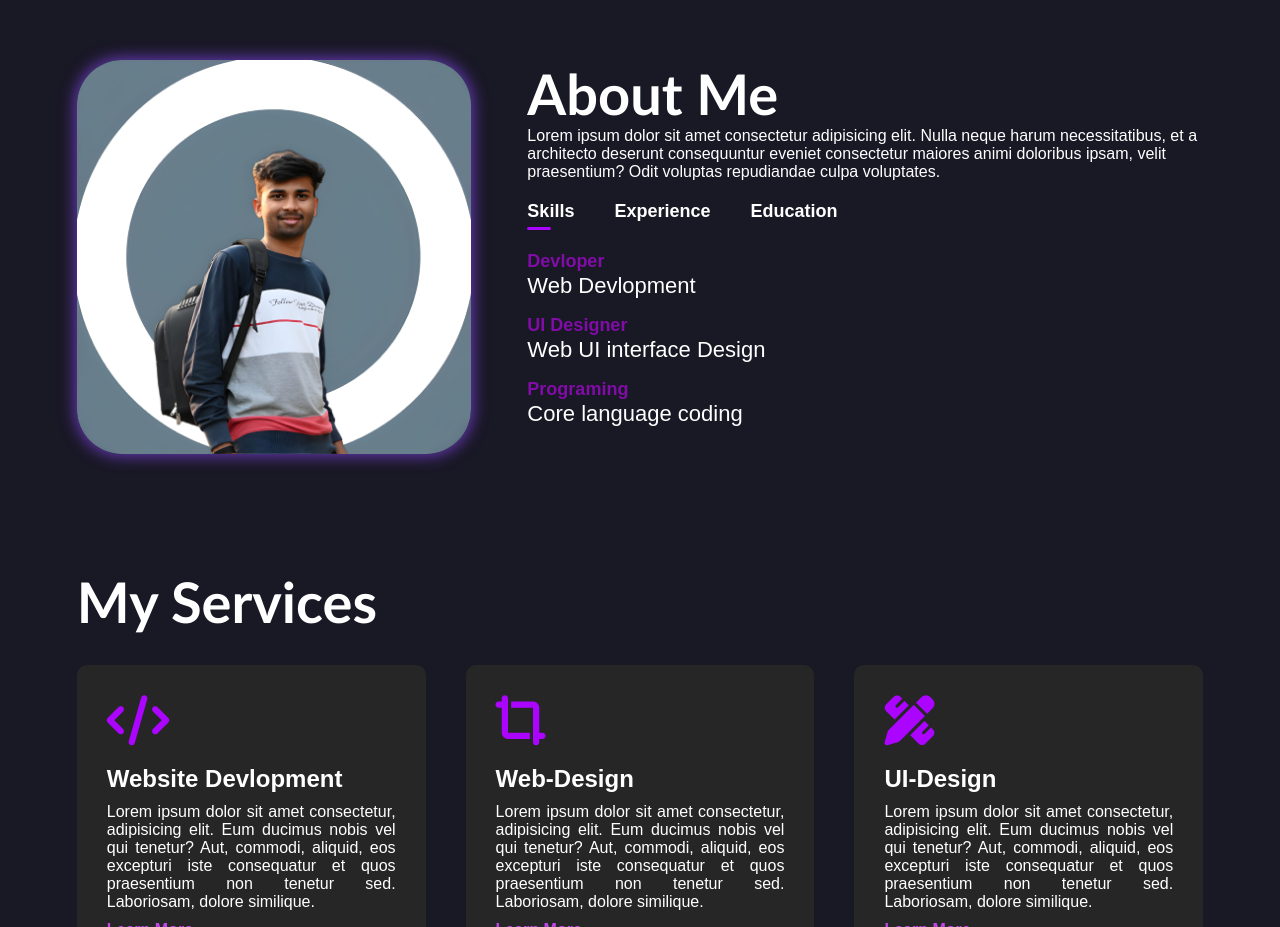
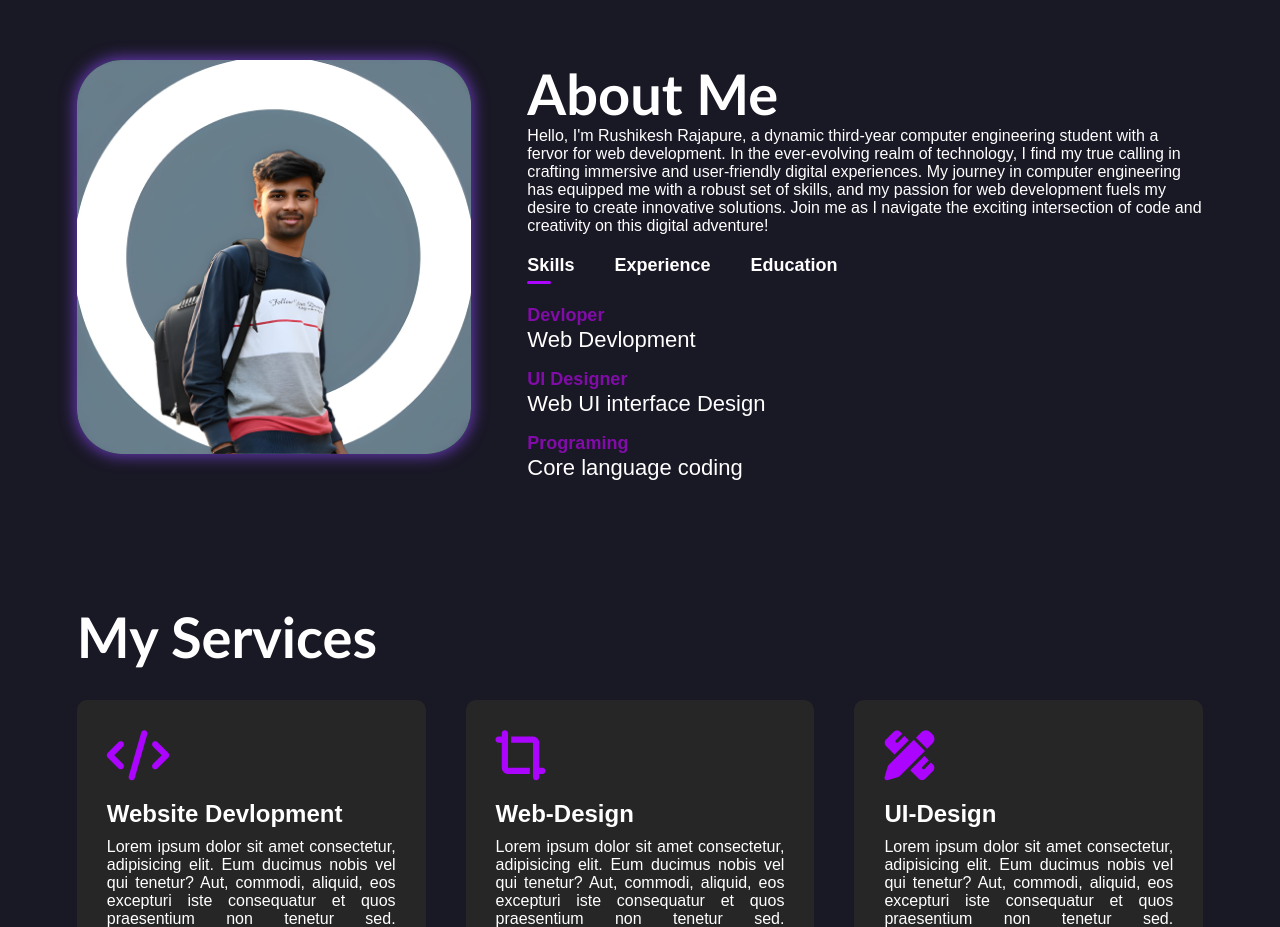
Before and after one commit to RushiRaj-001/Portfolio, a plain HTML site: page index.html in a window 1280 px wide. Shown: the part 780-1707 px from the top of the page. Drawn offline with Linux system fonts and the light colour scheme.

Commit message:
updated about me

```diff
--- a/index.html
+++ b/index.html
@@ -51,10 +51,11 @@
         <div class="about-col-2">
           <h1 class="sub-title">About Me</h1>
           <p>
-            Lorem ipsum dolor sit amet consectetur adipisicing elit. Nulla
-            neque harum necessitatibus, et a architecto deserunt consequuntur
-            eveniet consectetur maiores animi doloribus ipsam, velit
-            praesentium? Odit voluptas repudiandae culpa voluptates.
+            Hello, I'm Rushikesh Rajapure, a dynamic third-year computer engineering student with a fervor for web
+            development. In the ever-evolving realm of technology, I find my true calling in crafting immersive and
+            user-friendly digital experiences. My journey in computer engineering has equipped me with a robust set of
+            skills, and my passion for web development fuels my desire to create innovative solutions. Join me as I
+            navigate the exciting intersection of code and creativity on this digital adventure!
           </p>
 
           <div class="tab-titles">
```
